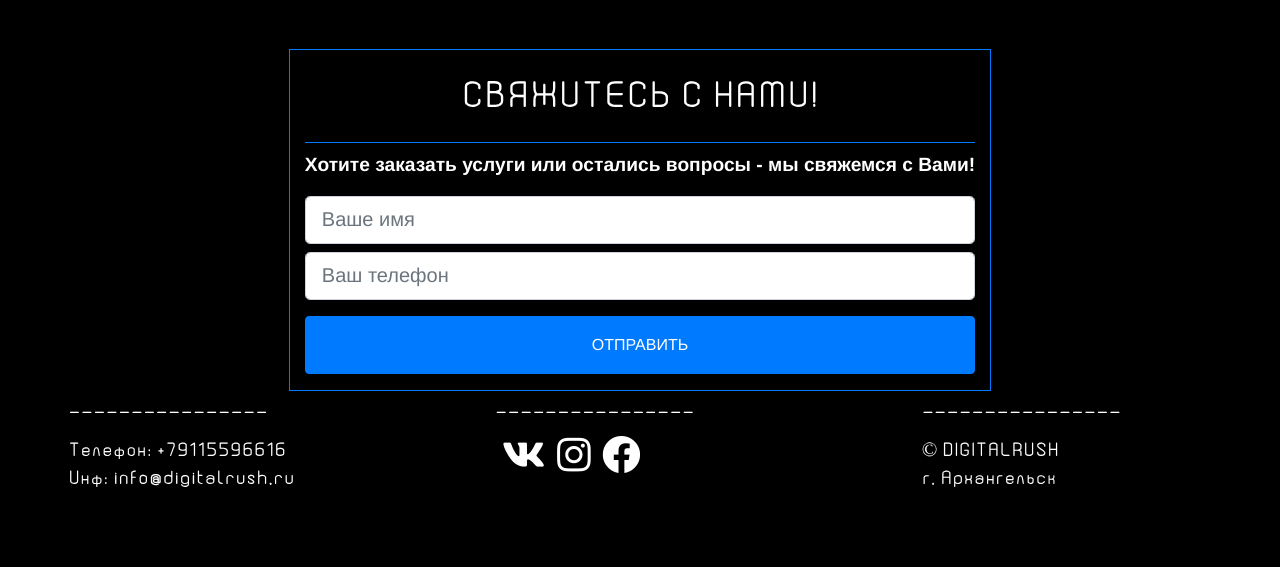
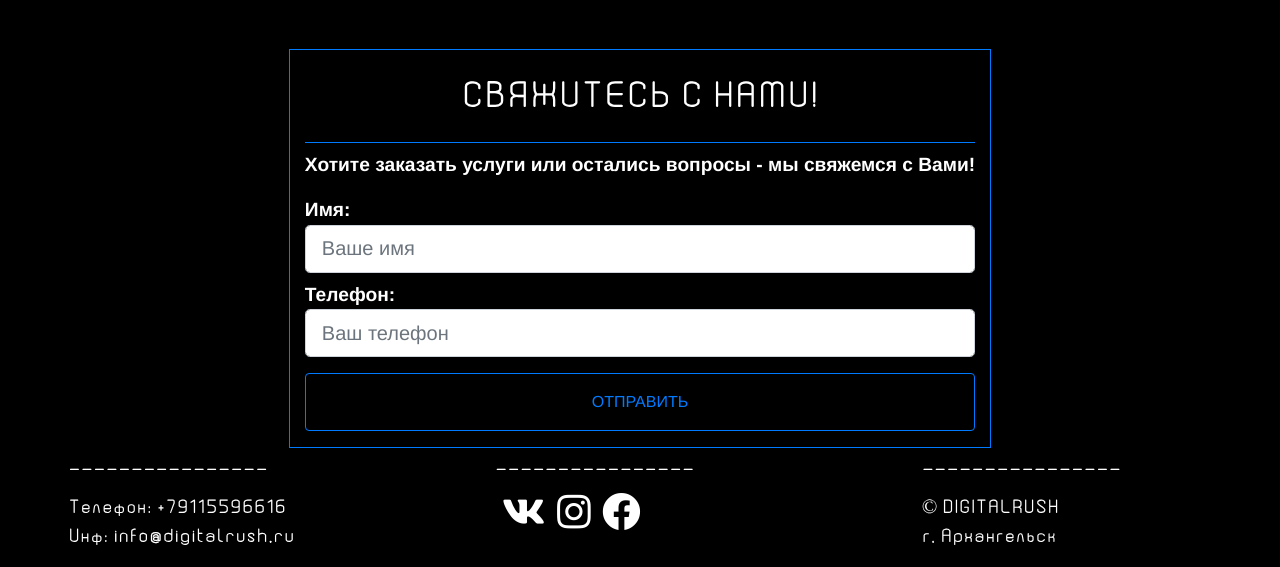
Before and after one commit to EclipseAltair/digitalrush, a Django app: page /contacts/ in a window 1280 px wide. Shown: the part 597-1164 px from the top of the page. Before the commit the page ends 1084 px from the top, so only its background shows below. Run offline with Django 3.2, Linux system fonts and the light colour scheme; some libraries are stand-ins or nearby versions.

Commit message:
fix accessibility

```diff
--- a/digitalrush/urls.py
+++ b/digitalrush/urls.py
@@ -8,9 +8,34 @@ from django.contrib.sitemaps.views import sitemap
 from .sitemap import StaticViewSitemap
 
 
+robots = 'User-agent: *\n' \
+         'Disallow: /admin\n' \
+         'Sitemap: http://digitalrush.ru/sitemap.xml'
+
 sitemaps = {
     'static': StaticViewSitemap,
     }
+
+manifest = '{"name":"DigitalRush",' \
+           '"short_name":"digitalrush",' \
+           '"start_url":"/",' \
+           '"display":"standalone",' \
+           '"theme_color":"#000",' \
+           '"background_color":"#000",' \
+           '"description":"digital-agency",' \
+           '"icons":' \
+            '[{"src":"img/favicon-16x16.png",' \
+            '"sizes":"16x16",' \
+            '"type":"image/png"},' \
+            '{"src":"img/favicon-32x32.png",' \
+            '"sizes":"32x32",' \
+            '"type":"image/png"},' \
+            '{"src":"img/favicon-196x196.png",' \
+            '"sizes":"196x196",' \
+            '"type":"image/png"},' \
+            '{"src":"img/favicon-196x196.png",' \
+            '"sizes":"512x512",' \
+            '"type":"image/png"}]}'
 
 admin.autodiscover()
 
@@ -24,9 +49,9 @@ urlpatterns = [
     path('', include('seo.urls')),
     path('', include('smm.urls')),
     path('', include('context.urls')),
-    path('robots.txt', lambda r: HttpResponse("User-agent: *\nDisallow: /admin\nSitemap: http://digitalrush.ru/sitemap.xml", content_type="text/plain")),
+    path('robots.txt', lambda r: HttpResponse(robots, content_type="text/plain")),
     path('sitemap.xml', sitemap, {'sitemaps': sitemaps}, name='django.contrib.sitemaps.views.sitemap'),
-    path('manifest.json', lambda r: HttpResponse('{"name": "DigitalRush","short_name": "DigitalRush","start_url": "/",' '"display": "standalone","theme_color": "#000", "background_color": "#fff"}', content_type="application/json"))
+    path('manifest.json', lambda r: HttpResponse(manifest, content_type="application/json"))
 
 ] \
               + static(settings.STATIC_URL, document_root=settings.STATIC_ROOT) \
--- a/main/forms.py
+++ b/main/forms.py
@@ -5,12 +5,14 @@ from .models import Client
 
 class ClientForm(forms.ModelForm):
     name = forms.CharField(max_length=32, required=True, widget=forms.TextInput(attrs={
-        'class': 'form-control form-control-lg mt-3',
+        'id': 'name',
+        'class': 'form-control form-control-lg',
         'name': 'name',
         'placeholder': 'Ваше имя'
     }))
     phone = forms.CharField(max_length=12, required=True, widget=forms.TextInput(attrs={
-        'class': 'form-control form-control-lg mt-2',
+        'id': 'phone',
+        'class': 'form-control form-control-lg',
         'name': 'phone',
         'placeholder': 'Ваш телефон'
     }))
--- a/templates/base.html
+++ b/templates/base.html
@@ -5,7 +5,7 @@
 <html lang="ru">
 <head>
   <meta charset="utf-8">
-  <meta name="viewport" content="width=device-width, initial-scale=1, maximum-scale=1, minimum-scale=1">
+  <meta name="viewport" content="width=device-width, initial-scale=1, minimum-scale=1">
   <meta http-equiv="X-UA-Compatible" content="IE=edge">
   <meta name="theme-color" content="#000">
   {% block canonical %}{% endblock %}
@@ -39,11 +39,6 @@
   <meta name="msapplication-wide310x150logo" content="{% static 'img/mstile-310x150.png' %}" />
   <!-- Styles & Scripts-->
     <!-- CDN Links -->
-      <!-- Bootstrap -->
-  <link rel="stylesheet" href="https://stackpath.bootstrapcdn.com/bootstrap/4.3.1/css/bootstrap.min.css" integrity="sha384-ggOyR0iXCbMQv3Xipma34MD+dH/1fQ784/j6cY/iJTQUOhcWr7x9JvoRxT2MZw1T" crossorigin="anonymous">
-  <script src="https://stackpath.bootstrapcdn.com/bootstrap/4.3.1/js/bootstrap.min.js" integrity="sha384-JjSmVgyd0p3pXB1rRibZUAYoIIy6OrQ6VrjIEaFf/nJGzIxFDsf4x0xIM+B07jRM" crossorigin="anonymous"></script>
-      <!-- JQuery -->
-  <script src="https://code.jquery.com/jquery-3.4.1.slim.min.js" integrity="sha256-pasqAKBDmFT4eHoN2ndd6lN370kFiGUFyTiUHWhU7k8=" crossorigin="anonymous"></script>
       <!-- Fontawesome -->
   <link rel="stylesheet" href="https://cdnjs.cloudflare.com/ajax/libs/font-awesome/5.8.2/css/all.min.css">
     <!-- Local Styles -->
--- a/templates/footer.html
+++ b/templates/footer.html
@@ -7,9 +7,11 @@
             <h3 class="text-center pt-4 pb-4 border-bot">СВЯЖИТЕСЬ С НАМИ!</h3>
             <p class="helvetica">Хотите заказать услуги или остались вопросы - мы свяжемся с Вами!</p>
             <form id="feedback" action="{% url 'feedback' %}" method="POST" class="">{% csrf_token %}
-                {{ form.name }}
-                {{ form.phone }}
-                <button id="button-feedback" class="btn btn-primary btn-block pt-3 pb-3 mt-3 mb-3" type="submit">ОТПРАВИТЬ</button>
+                    <label for="name">Имя:</label>
+                    {{ form.name }}
+                    <label for="phone" class="mt-2">Телефон:</label>
+                    {{ form.phone }}
+                <button id="button-feedback" class="btn btn-outline-primary btn-block pt-3 pb-3 mt-3 mb-3" type="submit">ОТПРАВИТЬ</button>
             </form>
         </div>
     </div>
@@ -21,9 +23,9 @@
         </div>
         <div class="col col-md-3">
             <p>________________</p>
-            <a href="https://vk.com/digitalrushru" target="_blank" class="social"><i class="fab fa-vk fa-2x"></i></a>
-            <a href="https://instagram.com/digitalrushru" target="_blank" class="social"><i class="fab fa-instagram fa-2x"></i></a>
-            <a href="https://facebook.com/" target="_blank" class="social"><i class="fab fa-facebook fa-2x"></i></a>
+            <a href="https://vk.com/digitalrushru" target="_blank" aria-label="Vk" class="social"><i class="fab fa-vk fa-2x"></i></a>
+            <a href="https://instagram.com/digitalrushru" target="_blank"  aria-label="Instagram" class="social"><i class="fab fa-instagram fa-2x"></i></a>
+            <a href="https://facebook.com/" target="_blank" aria-label="Facebook" class="social"><i class="fab fa-facebook fa-2x"></i></a>
         </div>
         <div class="col col-md-3">
             <p>________________</p>
--- a/templates/main/contacts.html
+++ b/templates/main/contacts.html
@@ -21,9 +21,9 @@
                     <p><i class="fas fa-phone"></i> +79115596616</p>
                     <p><i class="fas fa-map-marker-alt"></i> г. Архангельск</p>
                     <p>-----------------------</p>
-                    <a href="https://vk.com/digitalrushru" target="_blank" class="social"><i class="fab fa-vk fa-2x"></i></a>
-                    <a href="https://instagram.com/digitalrushru" target="_blank" class="social"><i class="fab fa-instagram fa-2x"></i></a>
-                    <a href="https://facebook.com/" target="_blank" class="social"><i class="fab fa-facebook fa-2x"></i></a>
+                    <a href="https://vk.com/digitalrushru" target="_blank" aria-label="Vk" class="social"><i class="fab fa-vk fa-2x"></i></a>
+                    <a href="https://instagram.com/digitalrushru" target="_blank"  aria-label="Instagram" class="social"><i class="fab fa-instagram fa-2x"></i></a>
+                    <a href="https://facebook.com/" target="_blank" aria-label="Facebook" class="social"><i class="fab fa-facebook fa-2x"></i></a>
                 </div>
             </div>
         </div>
```
